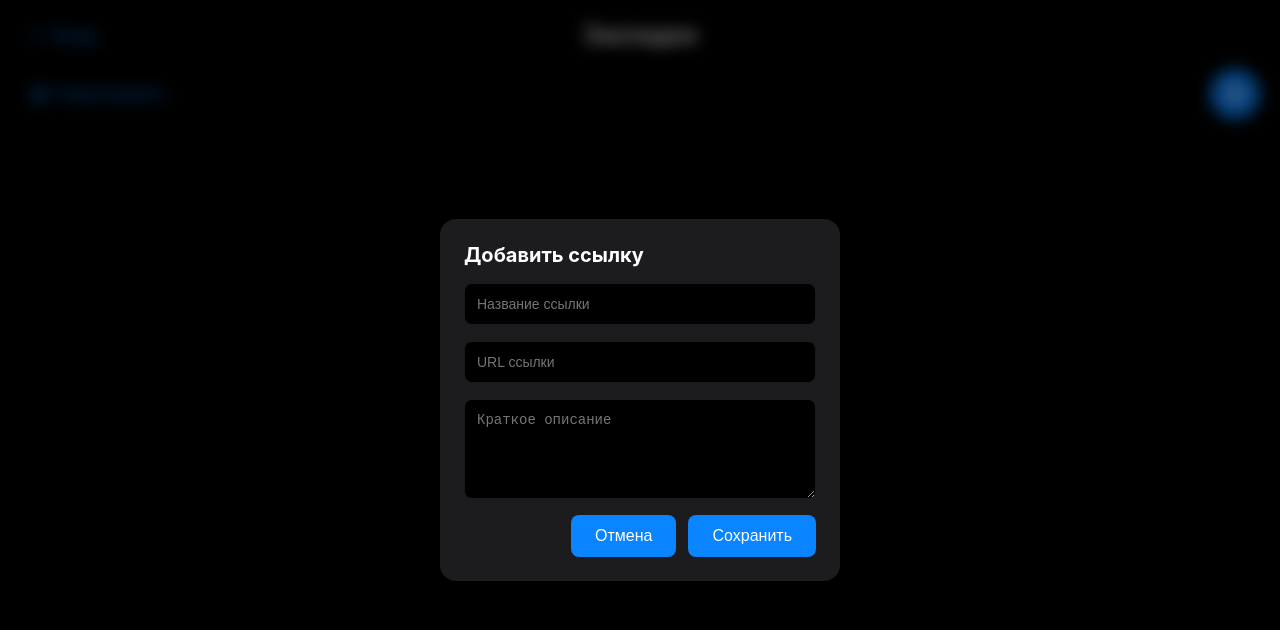
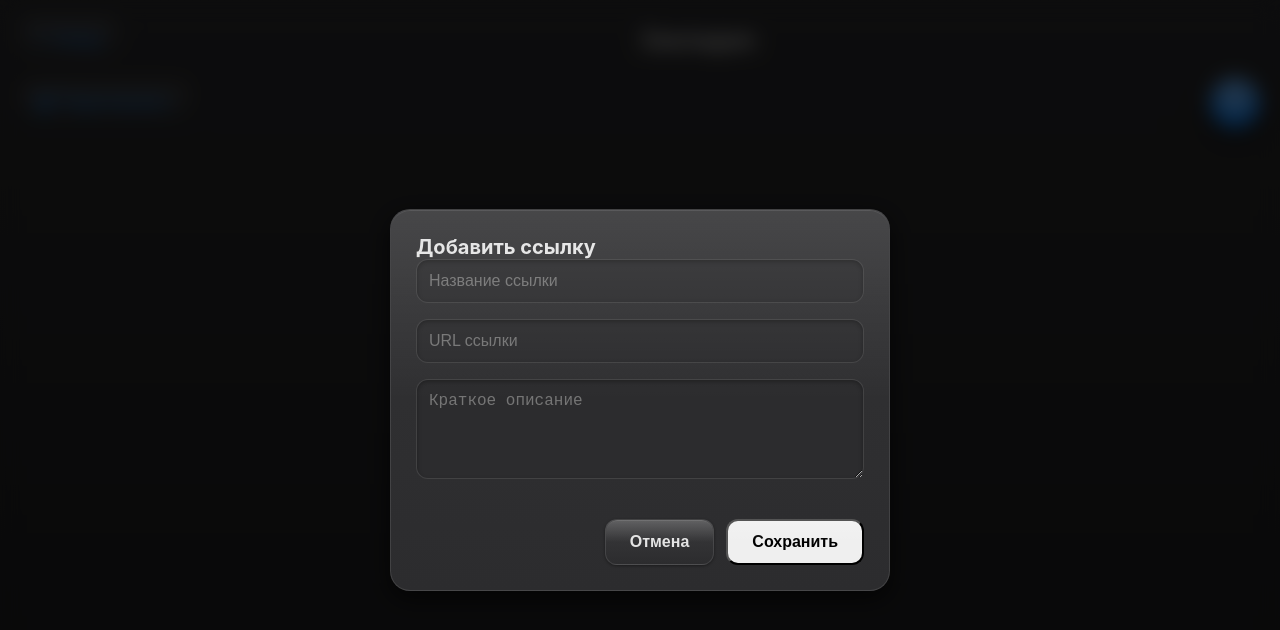
Before and after one commit to maksymkharko/ClownadesOS, a plain HTML site: page app2.html in a window 1280 px wide. Both pictures are taken after a click on the button 1235 px from the left and 94 px from the top of the page. Drawn offline with Linux system fonts and the light colour scheme.

Commit message:
Update app2.css

```diff
--- a/src/styles/app2.css
+++ b/src/styles/app2.css
@@ -1,13 +1,30 @@
 /* Основные переменные */
 :root {
-    --background-primary: #000000; /* Чёрный фон */
-    --background-secondary: #1c1c1e; /* Тёмно-серый для карточек */
-    --text-primary: #ffffff; /* Белый текст */
-    --text-secondary: rgba(255, 255, 255, 0.6); /* Серый текст */
-    --accent-color: #0a84ff; /* Синий акцент, как в iOS */
-    --error-color: #ff3b30; /* Красный цвет для кнопки "Отмена" */
-    --transition-speed: 0.3s; /* Плавные анимации */
-    --shadow: 0 4px 12px rgba(0, 0, 0, 0.25); /* Тень для карточек */
+    /* Основные цвета */
+    --background-primary: #1C1C1E;
+    --background-secondary: #2C2C2E;
+    --text-primary: #E4E4E4;
+    --text-secondary: rgba(255, 255, 255, 0.7);
+    --accent-color: #0A84FF;
+    --error-color: #FF453A;
+
+    /* Градиенты */
+    --gradient-primary: linear-gradient(180deg, #2C2C2E 0%, #1C1C1E 100%);
+    --gradient-button: linear-gradient(180deg, #3A3A3C 0%, #2C2C2E 100%);
+    --gradient-button-pressed: linear-gradient(180deg, #2C2C2E 0%, #3A3A3C 100%);
+    --gradient-card: linear-gradient(180deg, #323234 0%, #2C2C2E 100%);
+
+    /* Тени */
+    --shadow-sm: 0 1px 3px rgba(0, 0, 0, 0.4), inset 0 1px 0 rgba(255, 255, 255, 0.1);
+    --shadow-md: 0 4px 12px rgba(0, 0, 0, 0.5), inset 0 1px 0 rgba(255, 255, 255, 0.1);
+    --shadow-lg: 0 8px 24px rgba(0, 0, 0, 0.6), inset 0 1px 0 rgba(255, 255, 255, 0.1);
+    --shadow-inner: inset 0 2px 4px rgba(0, 0, 0, 0.3);
+
+    /* Границы */
+    --border-color: rgba(255, 255, 255, 0.1);
+
+    /* Анимации */
+    --transition-speed: 0.2s;
 }
 
 /* Сброс стилей */
@@ -22,6 +39,7 @@
 body {
     font-family: -apple-system, BlinkMacSystemFont, 'Segoe UI', Roboto, sans-serif;
     background: var(--background-primary);
+    background-image: var(--gradient-primary);
     color: var(--text-primary);
     min-height: 100vh;
     display: flex;
@@ -46,15 +64,32 @@ body {
     color: var(--accent-color);
     text-decoration: none;
     font-size: 16px;
-    padding: 8px 12px;
-    border-radius: 8px;
-    transition: background-color var(--transition-speed);
-    position: absolute; /* Фиксируем кнопку слева */
-    left: 0;
+    padding: 8px 16px;
+    border-radius: 12px;
+    background: var(--gradient-button);
+    box-shadow: var(--shadow-sm);
+    border: 1px solid var(--border-color);
+    transition: all var(--transition-speed) ease;
+    position: relative;
+    overflow: hidden;
 }
 
-.back-btn:hover {
-    background-color: rgba(10, 132, 255, 0.1);
+.back-btn::before {
+    content: '';
+    position: absolute;
+    top: 0;
+    left: 0;
+    right: 0;
+    height: 50%;
+    background: linear-gradient(180deg, rgba(255,255,255,0.1) 0%, rgba(255,255,255,0) 100%);
+    border-radius: 12px 12px 0 0;
+    pointer-events: none;
+}
+
+.back-btn:active {
+    background: var(--gradient-button-pressed);
+    box-shadow: var(--shadow-inner);
+    transform: translateY(1px);
 }
 
 .back-btn i {
@@ -71,18 +106,6 @@ body {
     flex: 1; /* Занимает всё доступное пространство */
 }
 
-.back-btn i {
-    font-size: 14px;
-}
-
-/* Заголовок */
-.header-title {
-    margin: 0;
-    font-size: 24px;
-    font-weight: 600;
-    color: var(--text-primary);
-}
-
 /* Верхняя панель */
 .top-bar {
     display: flex;
@@ -91,44 +114,77 @@ body {
     margin-bottom: 20px;
 }
 
+/* Кнопка редактирования */
 .edit-btn {
-    background: none;
-    border: none;
+    background: var(--gradient-button);
+    border: 1px solid var(--border-color);
     color: var(--accent-color);
     font-size: 16px;
     cursor: pointer;
     display: flex;
     align-items: center;
     gap: 8px;
-    padding: 8px 12px;
-    border-radius: 8px;
-    transition: background-color var(--transition-speed);
+    padding: 8px 16px;
+    border-radius: 12px;
+    box-shadow: var(--shadow-sm);
+    transition: all var(--transition-speed) ease;
+    position: relative;
+    overflow: hidden;
 }
 
-.edit-btn:hover {
-    background-color: rgba(10, 132, 255, 0.1);
+.edit-btn::before {
+    content: '';
+    position: absolute;
+    top: 0;
+    left: 0;
+    right: 0;
+    height: 50%;
+    background: linear-gradient(180deg, rgba(255,255,255,0.1) 0%, rgba(255,255,255,0) 100%);
+    border-radius: 12px 12px 0 0;
+    pointer-events: none;
 }
 
-/* Кнопка для добавления новой ссылки */
+.edit-btn:active {
+    background: var(--gradient-button-pressed);
+    box-shadow: var(--shadow-inner);
+    transform: translateY(1px);
+}
+
+/* Кнопка добавления ссылки */
 .add-link-btn {
     width: 50px;
     height: 50px;
     border-radius: 50%;
-    background-color: var(--accent-color);
-    color: var(--text-primary);
+    background: linear-gradient(180deg, #47A2FF 0%, #0A84FF 100%);
+    color: white;
     border: none;
     font-size: 24px;
     cursor: pointer;
-    box-shadow: var(--shadow);
+    box-shadow: var(--shadow-lg);
     display: flex;
     align-items: center;
     justify-content: center;
-    transition: transform var(--transition-speed), box-shadow var(--transition-speed);
+    transition: all var(--transition-speed) ease;
+    position: relative;
+    overflow: hidden;
 }
 
-.add-link-btn:hover {
-    transform: scale(1.1);
-    box-shadow: 0 6px 16px rgba(10, 132, 255, 0.3);
+.add-link-btn::before {
+    content: '';
+    position: absolute;
+    top: 0;
+    left: 0;
+    right: 0;
+    height: 50%;
+    background: linear-gradient(180deg, rgba(255,255,255,0.3) 0%, rgba(255,255,255,0) 100%);
+    border-radius: 50% 50% 0 0;
+    pointer-events: none;
+}
+
+.add-link-btn:active {
+    background: linear-gradient(180deg, #0A84FF 0%, #47A2FF 100%);
+    box-shadow: var(--shadow-inner);
+    transform: scale(0.95) translateY(1px);
 }
 
 /* Контейнер для ссылок */
@@ -140,21 +196,35 @@ body {
 
 /* Стили для карточки ссылки */
 .link-card {
-    background: var(--background-secondary);
-    border-radius: 12px;
+    background: var(--gradient-card);
+    border-radius: 16px;
     padding: 16px;
     display: flex;
     align-items: center;
     gap: 12px;
     position: relative;
-    box-shadow: var(--shadow);
-    transition: transform var(--transition-speed), box-shadow var(--transition-speed);
+    box-shadow: var(--shadow-md);
+    border: 1px solid var(--border-color);
+    transition: all var(--transition-speed) ease;
     cursor: pointer;
+    overflow: hidden;
 }
 
-.link-card:hover {
-    transform: translateY(-2px);
-    box-shadow: 0 6px 16px rgba(0, 0, 0, 0.3);
+.link-card::before {
+    content: '';
+    position: absolute;
+    top: 0;
+    left: 0;
+    right: 0;
+    height: 50%;
+    background: linear-gradient(180deg, rgba(255,255,255,0.1) 0%, rgba(255,255,255,0) 100%);
+    border-radius: 16px 16px 0 0;
+    pointer-events: none;
+}
+
+.link-card:active {
+    transform: translateY(1px);
+    box-shadow: var(--shadow-inner);
 }
 
 /* Иконка ссылки */
@@ -240,24 +310,38 @@ body {
     left: 0;
     width: 100%;
     height: 100%;
-    background: rgba(0, 0, 0, 0.5);
+    background: rgba(0, 0, 0, 0.7);
     display: flex;
     justify-content: center;
     align-items: center;
     z-index: 1002;
-    backdrop-filter: blur(8px); /* Размытие фона */
+    backdrop-filter: blur(10px);
+    -webkit-backdrop-filter: blur(10px);
 }
 
 .modal-content {
-    background: var(--background-secondary);
-    padding: 24px;
-    border-radius: 16px;
+    background: var(--gradient-card);
+    border-radius: 20px;
+    padding: 25px;
     width: 90%;
-    max-width: 400px;
-    display: flex;
-    flex-direction: column;
-    gap: 16px;
-    box-shadow: var(--shadow);
+    max-width: 500px;
+    box-shadow: var(--shadow-lg);
+    border: 1px solid var(--border-color);
+    position: relative;
+    overflow: hidden;
+    animation: modalSlideIn 0.3s ease-out;
+}
+
+.modal-content::before {
+    content: '';
+    position: absolute;
+    top: 0;
+    left: 0;
+    right: 0;
+    height: 50%;
+    background: linear-gradient(180deg, rgba(255,255,255,0.1) 0%, rgba(255,255,255,0) 100%);
+    border-radius: 20px 20px 0 0;
+    pointer-events: none;
 }
 
 .modal-content h2 {
@@ -268,19 +352,23 @@ body {
 
 .modal-content input,
 .modal-content textarea {
+    width: 100%;
     padding: 12px;
-    border: 1px solid rgba(255, 255, 255, 0.1);
-    border-radius: 8px;
-    background: var(--background-primary);
+    border-radius: 12px;
+    border: 1px solid var(--border-color);
+    background: var(--background-secondary);
     color: var(--text-primary);
-    font-size: 14px;
-    transition: border-color var(--transition-speed);
+    font-size: 16px;
+    margin-bottom: 16px;
+    box-shadow: var(--shadow-inner);
+    transition: all var(--transition-speed) ease;
 }
 
 .modal-content input:focus,
 .modal-content textarea:focus {
+    outline: none;
     border-color: var(--accent-color);
-    outline: none;
+    box-shadow: 0 0 0 2px rgba(10, 132, 255, 0.3);
 }
 
 .modal-content textarea {
@@ -288,45 +376,73 @@ body {
     min-height: 100px;
 }
 
-/* Контейнер для кнопок модального окна */
 .modal-buttons {
     display: flex;
+    gap: 12px;
     justify-content: flex-end;
-    gap: 12px;
+    margin-top: 20px;
 }
 
-/* Кнопка "Сохранить" */
-.modal-content button {
-    background: var(--accent-color);
-    color: var(--text-primary);
-    border: none;
+.modal-buttons button {
     padding: 12px 24px;
-    border-radius: 8px;
+    border-radius: 12px;
     font-size: 16px;
+    font-weight: 600;
     cursor: pointer;
-    transition: background-color var(--transition-speed);
+    transition: all var(--transition-speed) ease;
+    position: relative;
+    overflow: hidden;
 }
 
-.modal-content button:hover {
-    background-color: #007aff; /* Более тёмный синий */
+.modal-buttons button::before {
+    content: '';
+    position: absolute;
+    top: 0;
+    left: 0;
+    right: 0;
+    height: 50%;
+    background: linear-gradient(180deg, rgba(255,255,255,0.2) 0%, rgba(255,255,255,0) 100%);
+    border-radius: 12px 12px 0 0;
+    pointer-events: none;
 }
 
-/* Кнопка "Отмена" */
-.cancel-btn {
-    background: var(--error-color);
-    color: var(--text-primary);
+.modal-buttons .save-btn {
+    background: linear-gradient(180deg, #47A2FF 0%, #0A84FF 100%);
+    color: white;
     border: none;
-    padding: 12px 24px;
-    border-radius: 8px;
-    font-size: 16px;
-    cursor: pointer;
-    transition: background-color var(--transition-speed);
+    box-shadow: var(--shadow-sm);
 }
 
-.cancel-btn:hover {
-    background-color: #ff1a1a; /* Более тёмный красный */
+.modal-buttons .save-btn:active {
+    background: linear-gradient(180deg, #0A84FF 0%, #47A2FF 100%);
+    box-shadow: var(--shadow-inner);
+    transform: translateY(1px);
+}
+
+.modal-buttons .cancel-btn {
+    background: var(--gradient-button);
+    color: var(--text-primary);
+    border: 1px solid var(--border-color);
+    box-shadow: var(--shadow-sm);
+}
+
+.modal-buttons .cancel-btn:active {
+    background: var(--gradient-button-pressed);
+    box-shadow: var(--shadow-inner);
+    transform: translateY(1px);
+}
+
+@keyframes modalSlideIn {
+    from {
+        transform: translateY(-20px);
+        opacity: 0;
+    }
+    to {
+        transform: translateY(0);
+        opacity: 1;
+    }
 }
 
 .hidden {
-    display: none !important;
+    display: none;
 }
```
